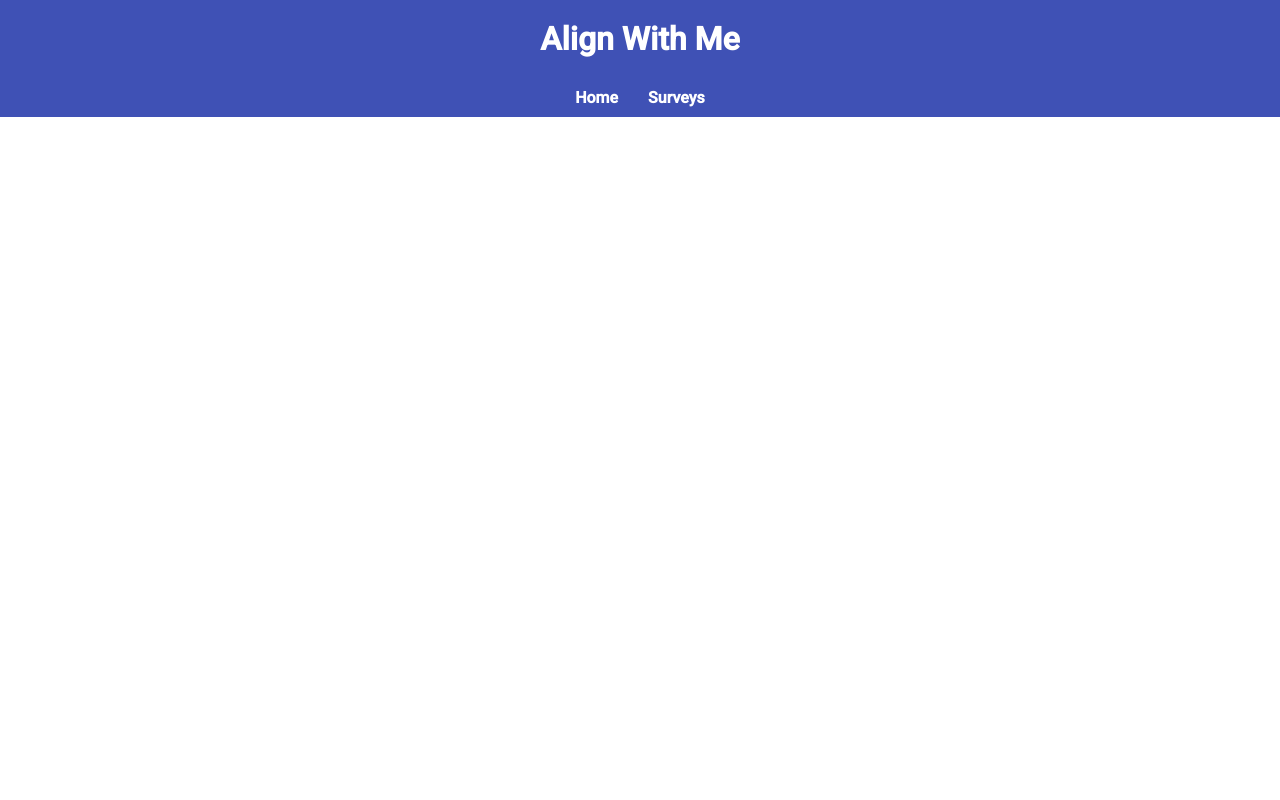
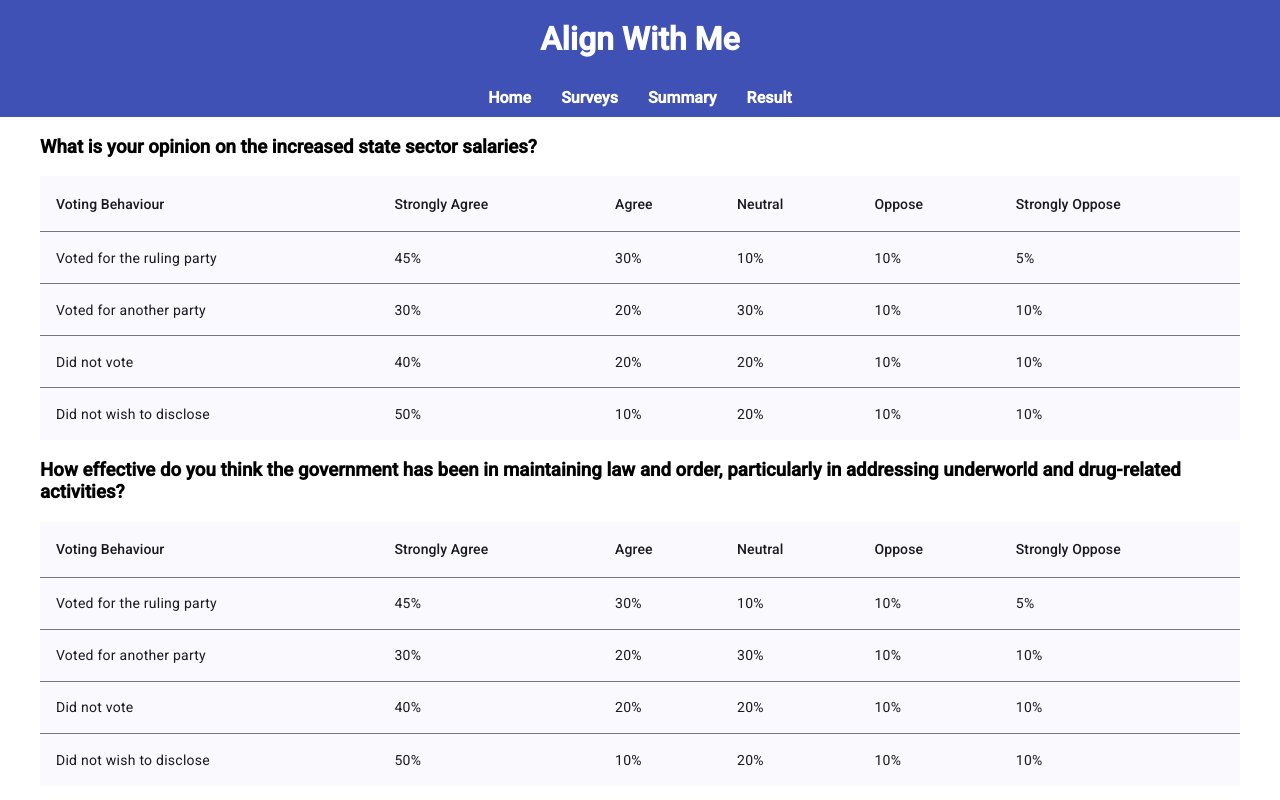
Before and after one commit to DigitalDemocracyProject/publiclens, an Angular app in the folder public-lens-portal/: page /result in a window 1280 px wide. Before the commit this address led to /. Built offline with nearby package versions, Linux system fonts and the light colour scheme.

Commit message:
Add "Summary" view and "Result" view to the front-end

```diff
--- a/public-lens-portal/src/app/app-routing.module.ts
+++ b/public-lens-portal/src/app/app-routing.module.ts
@@ -3,12 +3,16 @@ import { RouterModule, Routes } from '@angular/router';
 import { HomeComponent } from './features/home/components/home/home.component';
 import { SurveyFormComponent } from './features/survey/components/survey-form/survey-form.component';
 import { SuccessComponent } from './features/survey/components/success/success.component';
+import { ResultComponent } from './features/result/components/result/result.component';
+import { SummaryComponent } from './features/result/components/summary/summary.component';
 
 const routes: Routes = [
   { path: '', redirectTo: '/home', pathMatch: 'full' },
   { path: 'home', component: HomeComponent },
   { path: 'surveys', component: SurveyFormComponent },
-  { path: 'success', component: SuccessComponent }
+  { path: 'success', component: SuccessComponent },
+  { path: 'result', component: ResultComponent },
+  { path: 'summary', component: SummaryComponent }
 ];
 
 @NgModule({
--- a/public-lens-portal/src/app/app.component.html
+++ b/public-lens-portal/src/app/app.component.html
@@ -4,5 +4,7 @@
 <nav mat-tab-nav-bar class="nav-bar">
   <a mat-tab-link routerLink="/home" routerLinkActive="mat-tab-label-active">Home</a>
   <a mat-tab-link routerLink="/surveys" routerLinkActive="mat-tab-label-active">Surveys</a>
+  <a mat-tab-link routerLink="/summary" routerLinkActive="mat-tab-label-active">Summary</a>
+  <a mat-tab-link routerLink="/result" routerLinkActive="mat-tab-label-active">Result</a>
 </nav>
 <router-outlet></router-outlet>
--- /dev/null
+++ b/public-lens-portal/src/app/features/result/components/result/result.component.html
@@ -0,0 +1,77 @@
+<div class="container" style="margin-left: 40px; margin-right: 40px;">
+    <h3>What is your opinion on the increased state sector salaries?</h3>
+    <table mat-table [dataSource]="users" class="mat-elevation-z8">
+
+        <ng-container matColumnDef="voting-behaviour">
+        <th mat-header-cell *matHeaderCellDef>Voting Behaviour</th>
+        <td mat-cell *matCellDef="let user">{{ user.voting_behaviour }}</td>
+        </ng-container>
+
+        <ng-container matColumnDef="strongly-agree">
+        <th mat-header-cell *matHeaderCellDef>Strongly Agree</th>
+        <td mat-cell *matCellDef="let user">{{ user.strongly_agree }}</td>
+        </ng-container>
+
+        <ng-container matColumnDef="agree">
+        <th mat-header-cell *matHeaderCellDef>Agree</th>
+        <td mat-cell *matCellDef="let user">{{ user.agree }}</td>
+        </ng-container>
+
+        <ng-container matColumnDef="neutral">
+            <th mat-header-cell *matHeaderCellDef>Neutral</th>
+            <td mat-cell *matCellDef="let user">{{ user.neutral }}</td>
+        </ng-container>
+
+        <ng-container matColumnDef="oppose">
+            <th mat-header-cell *matHeaderCellDef>Oppose</th>
+            <td mat-cell *matCellDef="let user">{{ user.oppose }}</td>
+        </ng-container>
+
+        <ng-container matColumnDef="strongly-oppose">
+            <th mat-header-cell *matHeaderCellDef>Strongly Oppose</th>
+            <td mat-cell *matCellDef="let user">{{ user.strongly_oppose }}</td>
+        </ng-container>
+
+        <tr mat-header-row *matHeaderRowDef="columns"></tr>
+        <tr mat-row *matRowDef="let row; columns: columns;"></tr>
+
+    </table>
+
+    <h3>How effective do you think the government has been in maintaining law and order, particularly in addressing underworld and drug-related activities?</h3>
+    <table mat-table [dataSource]="users" class="mat-elevation-z8">
+
+        <ng-container matColumnDef="voting-behaviour">
+        <th mat-header-cell *matHeaderCellDef>Voting Behaviour</th>
+        <td mat-cell *matCellDef="let user">{{ user.voting_behaviour }}</td>
+        </ng-container>
+
+        <ng-container matColumnDef="strongly-agree">
+        <th mat-header-cell *matHeaderCellDef>Strongly Agree</th>
+        <td mat-cell *matCellDef="let user">{{ user.strongly_agree }}</td>
+        </ng-container>
+
+        <ng-container matColumnDef="agree">
+        <th mat-header-cell *matHeaderCellDef>Agree</th>
+        <td mat-cell *matCellDef="let user">{{ user.agree }}</td>
+        </ng-container>
+
+        <ng-container matColumnDef="neutral">
+            <th mat-header-cell *matHeaderCellDef>Neutral</th>
+            <td mat-cell *matCellDef="let user">{{ user.neutral }}</td>
+        </ng-container>
+
+        <ng-container matColumnDef="oppose">
+            <th mat-header-cell *matHeaderCellDef>Oppose</th>
+            <td mat-cell *matCellDef="let user">{{ user.oppose }}</td>
+        </ng-container>
+
+        <ng-container matColumnDef="strongly-oppose">
+            <th mat-header-cell *matHeaderCellDef>Strongly Oppose</th>
+            <td mat-cell *matCellDef="let user">{{ user.strongly_oppose }}</td>
+        </ng-container>
+
+        <tr mat-header-row *matHeaderRowDef="columns"></tr>
+        <tr mat-row *matRowDef="let row; columns: columns;"></tr>
+
+    </table>
+  </div>
--- /dev/null
+++ b/public-lens-portal/src/app/features/result/components/result/result.component.ts
@@ -0,0 +1,18 @@
+import { Component } from '@angular/core';
+
+@Component({
+  selector: 'app-result',
+  standalone: false,
+  templateUrl: './result.component.html',
+  styleUrl: './result.component.css'
+})
+export class ResultComponent {
+  users = [
+    { voting_behaviour: 'Voted for the ruling party', strongly_agree: '45%', agree: '30%', neutral: '10%', oppose: '10%', strongly_oppose: '5%' },
+    { voting_behaviour: 'Voted for another party', strongly_agree: '30%', agree: '20%', neutral: '30%', oppose: '10%', strongly_oppose: '10%' },
+    { voting_behaviour: 'Did not vote', strongly_agree: '40%', agree: '20%', neutral: '20%', oppose: '10%', strongly_oppose: '10%' },
+    { voting_behaviour: 'Did not wish to disclose', strongly_agree: '50%', agree: '10%', neutral: '20%', oppose: '10%', strongly_oppose: '10%' }
+  ];
+
+  columns: string[] = ['voting-behaviour', 'strongly-agree', 'agree', 'neutral', 'oppose', 'strongly-oppose'];
+}
--- /dev/null
+++ b/public-lens-portal/src/app/features/result/components/summary/summary.component.html
@@ -0,0 +1,5 @@
+<div class="summary-container" style="display: flex; flex-direction: column; align-items: center; justify-content: center; height: 100vh;">
+  <h2>58%</h2><h4>of people is interested in the government process</h4>
+  <h2>30%</h2><h4>of people is expected some improvements in the process</h4>
+  <h2>12%</h2><h4>of people is looking for an alternative</h4><br>
+</div>
```
Also changed, not shown: public-lens-portal/src/app/features/features.module.ts (+11 -2 lines), public-lens-portal/src/app/features/result/components/summary/summary.component.ts (added, +9 -0 lines), public-lens-portal/src/app/features/result/components/result/result.component.css (added), public-lens-portal/src/app/features/result/components/summary/summary.component.css (added), 2 other files (tests, documents, lock files or other folders).
